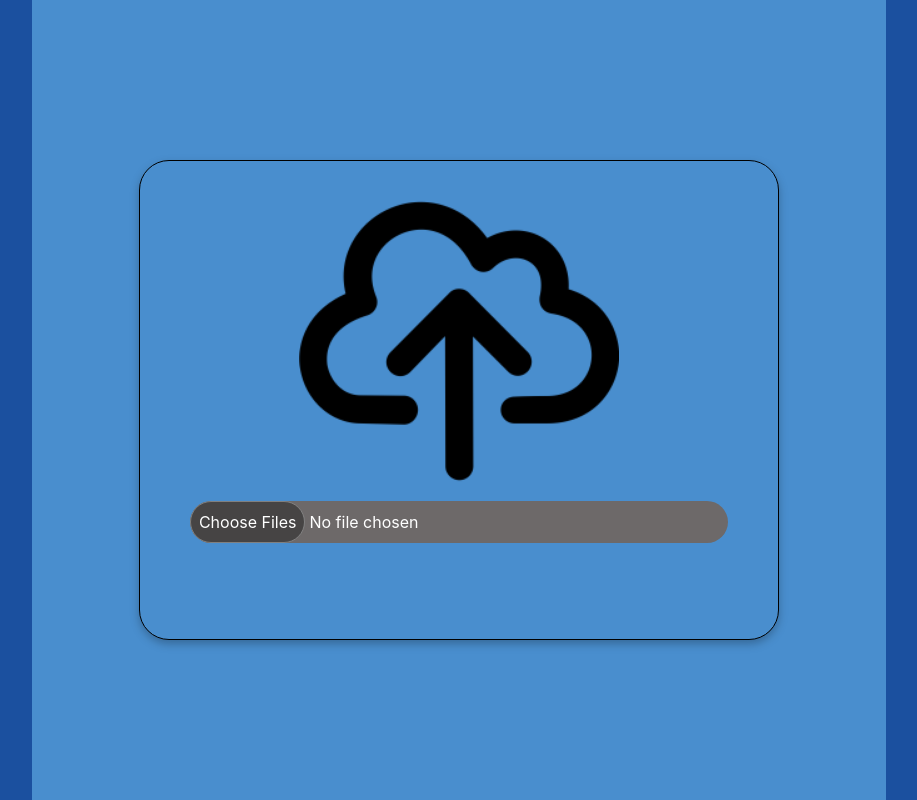
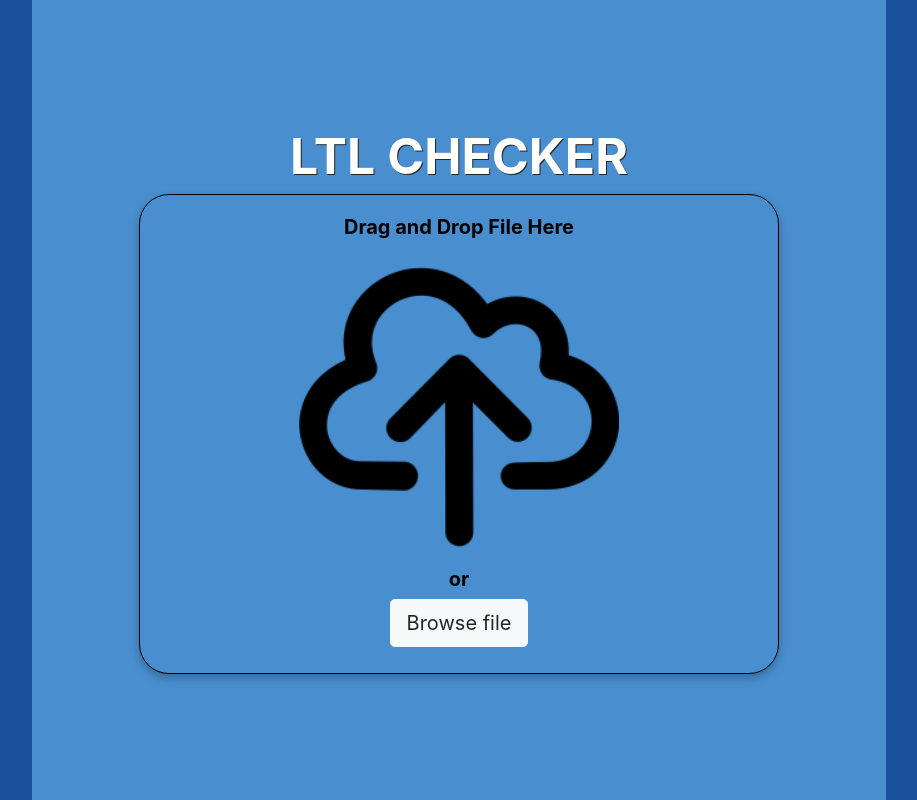
Before and after one commit to danielhenel/Customizable-interface-LTL-checking, a Flask app: page / in a window 1280 px wide. Shown: the part 165-965 px from the top of the page, without its empty margins (181-1098 px from the left). Run offline with Flask 2, Linux system fonts and the light colour scheme; some libraries are stand-ins or nearby versions.

Commit message:
Merge branch 'dev2'

```diff
--- a/ltl_checker/static/css/upload.css
+++ b/ltl_checker/static/css/upload.css
@@ -31,3 +31,63 @@
   border: thin solid grey;
   border-radius: 30px;
 }
+
+/* Title */
+#title {
+  color: white;
+  text-align: center;
+}
+
+h1{
+  font-weight: bold;
+  font-size: 50px;
+  text-shadow: 1px 1px #262424
+}
+
+/* Text in Upload Card */
+h2 {
+  color:#000000;
+  text-align: center;
+  font-size: 20px;
+  font-weight: bold;
+ }
+
+ /* File message */
+ #fail {
+  color:#ec2323;
+  text-align: center;
+  font-size: 20px;
+  font-weight: bold;
+ }
+
+ #success {
+  color:#00FFA6;
+  text-align: center;
+  font-size: 20px;
+  font-weight
+  : bold;
+ }
+
+ #filena {
+  color:#00FFA6;
+  text-align: center;
+  font-size: 15px;
+  font-weight
+  : bold;
+
+ }
+/*Reload Button */
+ #rbutton {
+  background-color: Transparent;
+  border: none;
+  top:98%;
+  left:65%;
+  width:40px;
+  height:40px;
+  position: absolute;
+  z-index: 2;
+}
+
+#button:hover {
+  background: lightsalmon;
+}
--- a/ltl_checker/static/js/upload.js
+++ b/ltl_checker/static/js/upload.js
@@ -27,12 +27,53 @@ function changeCloudColor(){
             form = document.getElementById("uploadFileForm")
             form.submit()
         }
+        texttoshow = "the text related to first box should be displayed";
+       //****//
+       //remove parts of text
+       var h = document.getElementsByTagName('h2');
+        for (var i = h.length; i--; ) {
+            h[i].style.display = 'none';
+        }
+        document.getElementById("fail").style.visibility = "hidden";
+
+        //hide upload button DOES NOT WORK
+        document.getElementById('fileField').style.display = 'none';
+
+
+        //display file name
+        success.innerText += ' File successfully uploaded ';
+        var fullPath = document.getElementById('fileField').value;
+            if (fullPath) {
+                var startIndex = (fullPath.indexOf('\\') >= 0 ? fullPath.lastIndexOf('\\') : fullPath.lastIndexOf('/'));
+                var filename = fullPath.substring(startIndex);
+                    if (filename.indexOf('\\') === 0 || filename.indexOf('/') === 0) {
+                        filename = filename.substring(1);
+                     }
+
+                    filena.innerText += filename ;
+            }
+
+        // Reload button
+        let btn = document.createElement("rbutton");
+        btn.innerHTML =  '<button id="rbutton" name="btn"> <img src="static/images/reload.png"  width="45" height="45" />   ';
+        btn.className = "rbutton";
+
+        btn.addEventListener("click", function () {
+            window.location.reload();
+        });
+
+        document.body.appendChild(btn);
+
+
 
     } else {
         // red color when the file is in the wrong format
         image.src = "./static/images/cloud-red.png";
         document.getElementById("nextButton").style.visibility = "hidden";
-        alert("The file should be in .csv or .xes format")
+        //alert("The file should be in .csv or .xes format")
+        //text for wrong file
+        fail.innerText += ' \n UPLOAD FAILED ! \n The file must be either *.csv or *.xes" ';
+         // same as: document.getElementById('fail').innerText += 'textexample'
     }
 }
 
--- a/ltl_checker/templates/upload.html
+++ b/ltl_checker/templates/upload.html
@@ -5,25 +5,18 @@
     <meta charset="utf-8">
     <meta name="viewport" content="width=device-width, initial-scale=1, shrink-to-fit=no">
     <!-- Bootstrap CSS -->
+        <!-- Bootstrap CSS -->
+
     <link rel="stylesheet" href="https://cdn.jsdelivr.net/npm/bootstrap@4.3.1/dist/css/bootstrap.min.css" integrity="sha384-ggOyR0iXCbMQv3Xipma34MD+dH/1fQ784/j6cY/iJTQUOhcWr7x9JvoRxT2MZw1T" crossorigin="anonymous">
+    <link rel="stylesheet" href="https://stackpath.bootstrapcdn.com/bootstrap/4.4.1/css/bootstrap.min.css">
 
     <!-- Custom style -->
     <link rel="stylesheet" href="{{url_for('static', filename='css/upload.css')}}">
     <link rel="stylesheet" href="{{url_for('static', filename='css/main-styles.css')}}">
-
-    <script>
-function download(text, name, type){
-   var a =  document.getElementById("fileField");
-   var file = new Blob([text], {type: type});
-  a.href = URL.createObjectURL(file);
-  a.download = name;
-}
-    </script>
-
     <title>LTL Checker</title>
   </head>
   <body>
-
+    <!-- Navigation Bar -->
     <header>
       <nav id="header-navbar" class="navbar navbar-expand-lg navbar-light ">
 
@@ -52,9 +45,9 @@ function download(text, name, type){
                   Help user guide
                 </a>
                 <div id="dropdown-list" class="dropdown-menu" aria-labelledby="navbarDropdown">
-                  <a class="dropdown-item" href="#">Download File</a> <!-- explain that user can either drag and drop a file or click on "Datei auswählen" + which file format can be accepted-->
-                  <a class="dropdown-item" href="#">Select feature</a> <!-- explain why selecting feature my be healpful for a better result -->
-                  <a class="dropdown-item" href="#">Select LTL rules</a> <!-- introduce the different LTL rules that can be applied -->
+                  <a class="dropdown-item" href="#">Download File</a>
+                  <a class="dropdown-item" href="#">Select feature</a>
+                  <a class="dropdown-item" href="#">Select LTL rules</a>
                   <div class="dropdown-divider"></div>
                   <a class="dropdown-item" href="#">Contact</a>
                 </div>
@@ -73,18 +66,39 @@ function download(text, name, type){
         <div class="row h-100">
             <div class="col-sm-2" id="leftCol"></div>
             <div class="col-sm-8 d-flex justify-content-center vh-100 align-items-center" id="central-col">
+              <div>
+                <div id="title">
+                  <h1>LTL CHECKER</h1>
+                </div>
+
+                <!-- Upload Card -->
                 <div class="card" id="uploadArea">
                       <div class="card-body">
                         <form id="uploadFileForm" action="/selectColumns" method="POST" enctype="multipart/form-data">
+                            <h2><span>Drag and Drop File Here</span></h2>
                               <img class="card-img-top" id="cloud-image" src="{{url_for('static', filename='images/cloud-black.png')}}" alt="Card image cap">
-                            <input type="file" id="fileField" name="file" accept=".csv, .xes" multiple="false"> <br>
+                              <h2><span>or</span></h2>
+                              <!--When file extention corrects message-->
+                              <section id="success"> </section>
+                              <section id="filena"> </section>
+
+
+                                  <!-- Upload Button -->
+                                  <div class="text-center">
+                                    <label for="fileField" class="btn btn-light btn-lg ">Browse file</label>
+                                    <input  type="file" id="fileField" name="file" accept=".csv, .xes" multiple="false" style="display:none"  >  <br>
+                                    <!-- Reload Button -->
+
+                                  </div>
                           </form>
+                          <!--When file extention wrong error message-->
+                          <section id="fail"> </section>
+                      </div>
                   </div>
               </div>
             </div>
             <div class="col-sm-2" id="rightCol">
               <button id="nextButton">
-                <!--onclick="download('file text', 'myfilename.txt', 'text/plain')"-->
                 <img src="{{url_for('static', filename='images/next.png')}}" id="nextButtonImg">
               </button>
             </div>
```
Also changed, not shown: ltl_checker/static/images/reload.png (added). Lines whose indentation alone changed are shown as unchanged.
